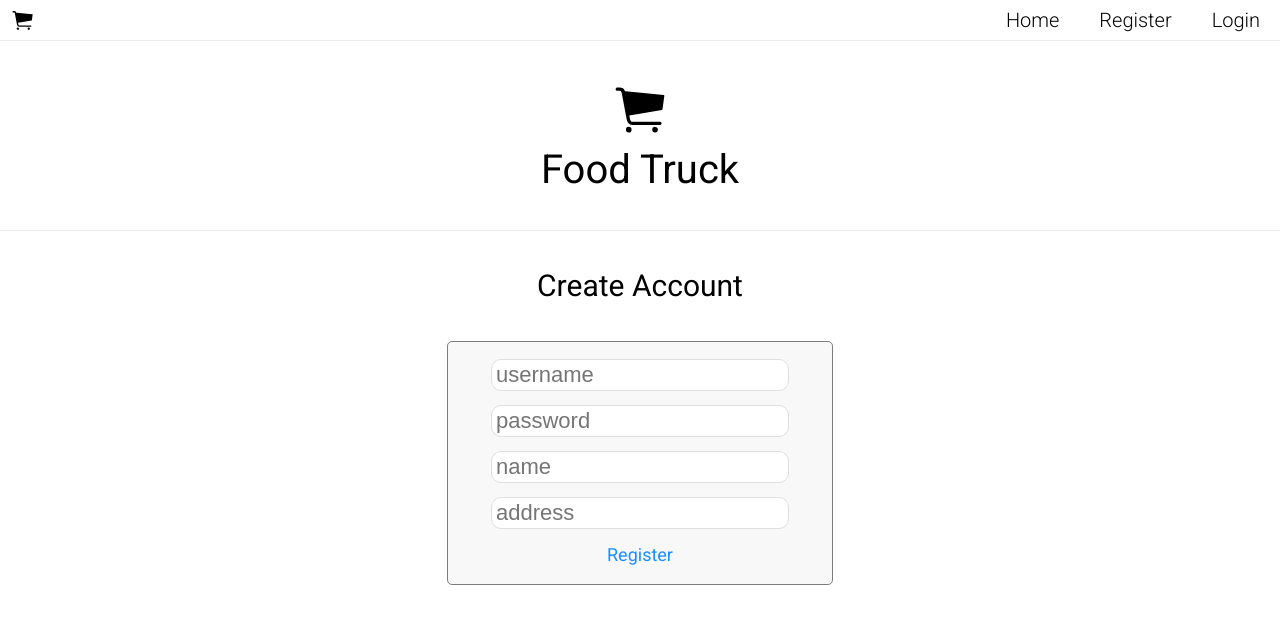
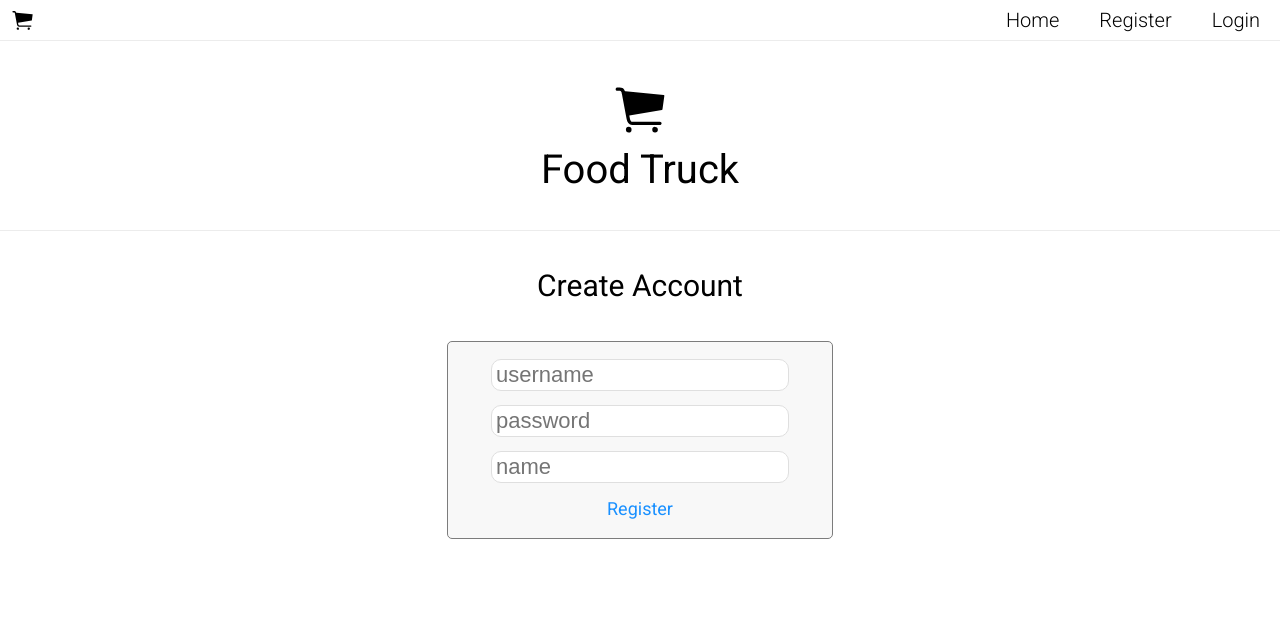
Before and after one commit to williamschwindt/FoodTruck, a React (Create React App) app in the folder food-truck/: page /register/deliverer in a window 1280 px wide. Shown: the top 624 px of the page. Built offline with nearby package versions, Linux system fonts and the light colour scheme.

Commit message:
make register pages specific to user type

```diff
--- a/food-truck/src/components/NavBar/NavBar.js
+++ b/food-truck/src/components/NavBar/NavBar.js
@@ -7,9 +7,9 @@ const NavBar = () => {
             <div className="nav-icon-container">
                 <ion-icon name="ios-cart"/>
             </div>
-            <Link>Home</Link>
-            <Link>Register</Link>
-            <Link>Login</Link>
+            <Link to="/">Home</Link>
+            <Link to="/register/customer">Register</Link>
+            <Link to="/">Login</Link>
         </nav>
     )
 }
--- a/food-truck/src/components/Register/Basicregister.js
+++ b/food-truck/src/components/Register/Basicregister.js
@@ -1,7 +1,9 @@
 import React from 'react'
 import NavBar from '../NavBar/NavBar'
 
-const BasicRegister = () => {
+const BasicRegister = (props) => {
+    const inputs = props.inputs
+
     return (
         <div className="register-page">
             <NavBar/>
@@ -12,10 +14,9 @@ const BasicRegister = () => {
             <div className="register-form-container">
                 <h1>Create Account</h1>
                 <div className="register-form">
-                    <input placeholder="username"/>
-                    <input placeholder="password"/>
-                    <input placeholder="name"/>
-                    <input placeholder="address"/>
+                    {inputs.map(input => {
+                        return <input key={inputs.indexOf(input)} placeholder={input}/>
+                    })}
                     <a>Register</a>
                 </div>
             </div>
--- a/food-truck/src/components/Register/RegisterCustomer.js
+++ b/food-truck/src/components/Register/RegisterCustomer.js
@@ -4,8 +4,7 @@ import BasicRegister from './Basicregister'
 const RegisterCustomer = () => {
     return (
         <div>
-            <BasicRegister />
-
+            <BasicRegister inputs={['username', 'password', 'name', 'address']}/>
         </div>
     )
 }
--- a/food-truck/src/components/Register/RegisterDeliverer.js
+++ b/food-truck/src/components/Register/RegisterDeliverer.js
@@ -1,27 +1,9 @@
 import React from 'react'
-import NavBar from '../NavBar/NavBar'
+import BasicRegister from './Basicregister'
 
 const RegisterDeliverer = () => {
     return (
-        <div className="register-page">
-            <NavBar/>
-            <div className="register-logo">
-                <ion-icon name="ios-cart" />
-                <h1>Food Truck</h1>
-            </div>
-            <div className="register-form-container">
-                <h1>Create Account</h1>
-                <div className="register-form">
-                    <input placeholder="username"/>
-                    <input placeholder="password"/>
-                    <input placeholder="name"/>
-                    <input placeholder="address"/>
-                    <a>Register</a>
-                </div>
-            </div>
-
-
-        </div>
+        <BasicRegister inputs={['username', 'password', 'name']}/>
     )
 }
 
--- a/food-truck/src/components/Register/RegisterStore.js
+++ b/food-truck/src/components/Register/RegisterStore.js
@@ -1,27 +1,9 @@
 import React from 'react'
-import NavBar from '../NavBar/NavBar'
+import BasicRegister from './Basicregister'
 
 const RegisterStore = () => {
     return (
-        <div className="register-page">
-            <NavBar/>
-            <div className="register-logo">
-                <ion-icon name="ios-cart" />
-                <h1>Food Truck</h1>
-            </div>
-            <div className="register-form-container">
-                <h1>Create Account</h1>
-                <div className="register-form">
-                    <input placeholder="username"/>
-                    <input placeholder="password"/>
-                    <input placeholder="name"/>
-                    <input placeholder="address"/>
-                    <a>Register</a>
-                </div>
-            </div>
-
-
-        </div>
+        <BasicRegister inputs={['username', 'password', 'store name', 'address']}/>
     )
 }
 
```
